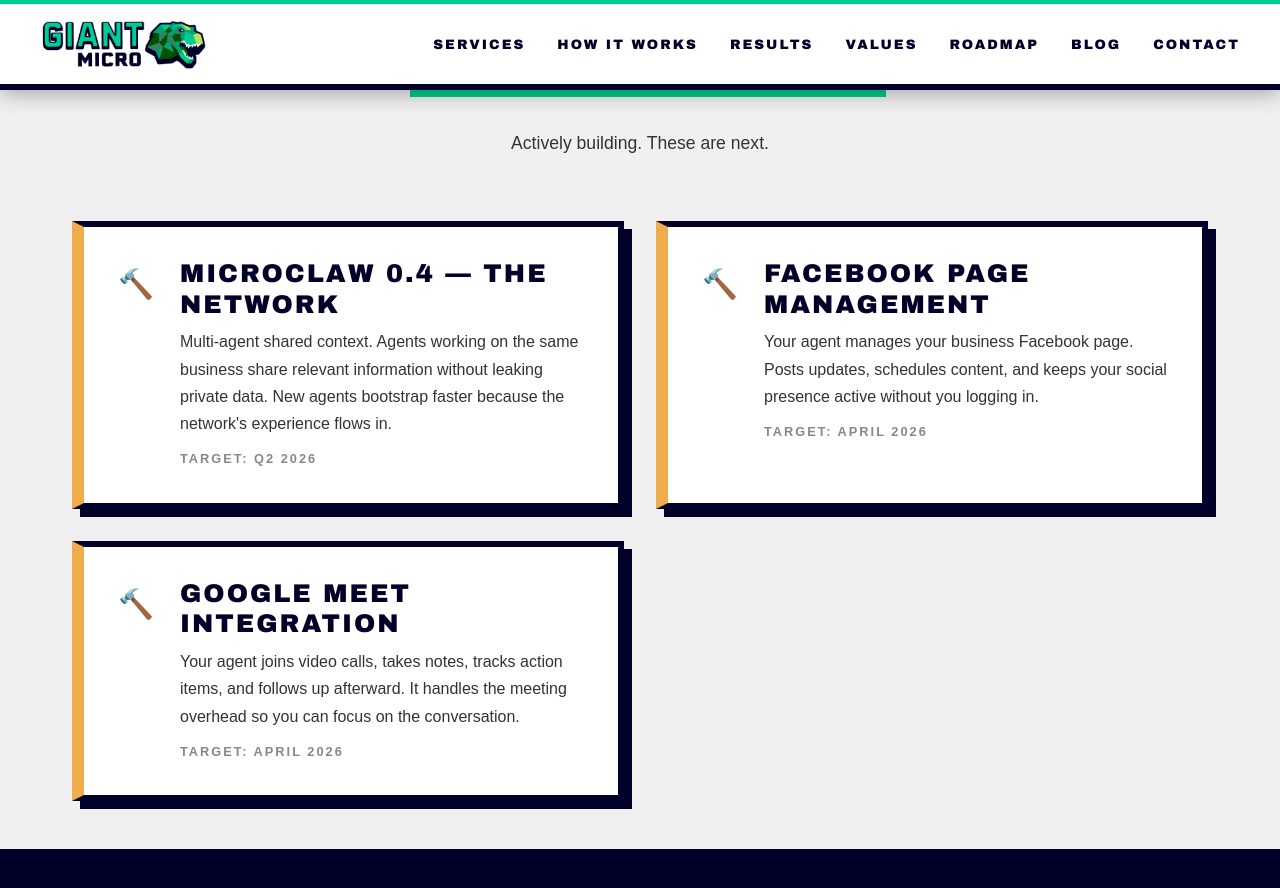
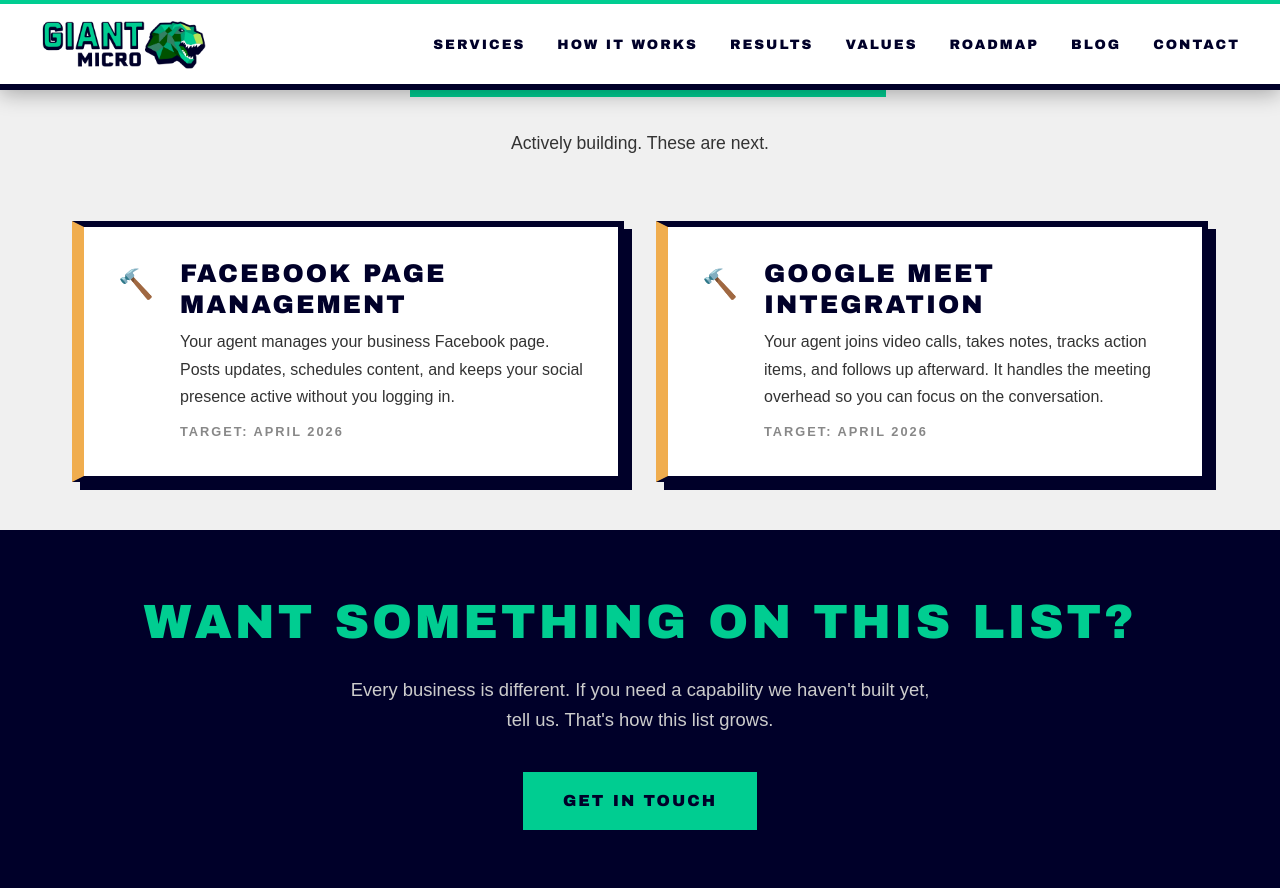
Before and after one commit to giant-micro/giant-micro.github.io, a Jekyll site: the page built from roadmap.html, in a window 1280 px wide and 900 px high, scrolled down 2029 px. Shown: the top 888 px of the window. Built offline with Jekyll 4.4.1, drawn with Linux system fonts in a browser that asks for light colours.

Commit message:
Remove MicroClaw 0.4 from public roadmap — internal R&D only

```diff
--- a/roadmap.html
+++ b/roadmap.html
@@ -104,14 +104,6 @@ title: Roadmap
             <div class="roadmap-item in-progress">
                 <div class="roadmap-check">🔨</div>
                 <div class="roadmap-detail">
-                    <h3>MicroClaw 0.4 — The Network</h3>
-                    <p>Multi-agent shared context. Agents working on the same business share relevant information without leaking private data. New agents bootstrap faster because the network's experience flows in.</p>
-                    <span class="roadmap-date">Target: Q2 2026</span>
-                </div>
-            </div>
-            <div class="roadmap-item in-progress">
-                <div class="roadmap-check">🔨</div>
-                <div class="roadmap-detail">
                     <h3>Facebook Page Management</h3>
                     <p>Your agent manages your business Facebook page. Posts updates, schedules content, and keeps your social presence active without you logging in.</p>
                     <span class="roadmap-date">Target: April 2026</span>
```
